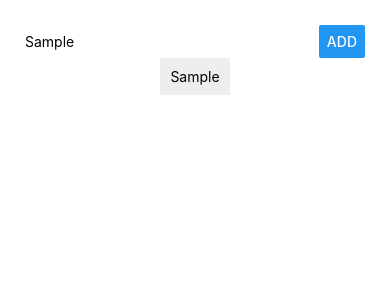
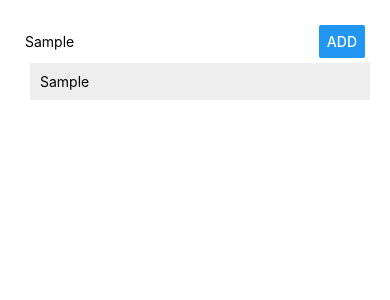
Before and after one commit to masenmatthews/ReactNative_FirstProject_AwesomePlaces-, a React Native app: screen / in a window 390 px wide. Both pictures are taken after typing "Sample" into the empty fields and a click on the button "ADD". Shown: the top 300 px of the page. Built offline with nearby package versions, Linux system fonts and the light colour scheme.

Commit message:
further styling edits

```diff
--- a/App.js
+++ b/App.js
@@ -40,7 +40,7 @@ export default class App extends React.Component {
         />
         <Button title="Add" style={styles.placeButton} onPress={this.placeSubmitHandler}/>
         </View>
-        <View>
+        <View style={styles.listContainer}>
           {placesOutput}
         </View>
       </View>
@@ -68,5 +68,8 @@ const styles = StyleSheet.create({
   },
   placeButton: {
     width: "30%"
+  },
+  listContainer: {
+    width: "100%",
   }
 });
--- a/src/components/ListItem/ListItem.js
+++ b/src/components/ListItem/ListItem.js
@@ -11,6 +11,7 @@ const styles = StyleSheet.create({
     listItem: {
       width: "100%",
       padding: 10,
+      margin: 5,
       backgroundColor: "#eee"
     }
   });
```
